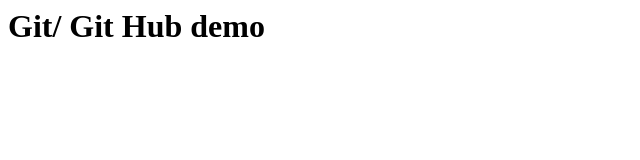
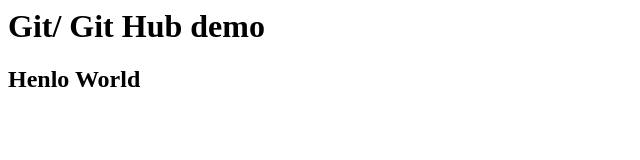
Before and after one commit to PranavaGopavaram/devops30oct2025, a plain HTML site: page index.html in a window 1280 px wide. Shown: the whole page, without its empty margins (0-640 px from the left). Drawn offline with Linux system fonts and the light colour scheme.

Commit message:
updated index.html

```diff
--- a/index.html
+++ b/index.html
@@ -6,5 +6,6 @@
 </head>
 <body>
     <h1>Git/ Git Hub demo</h1>
+    <h2>Henlo World</h2>
 </body>
 </html>
```
